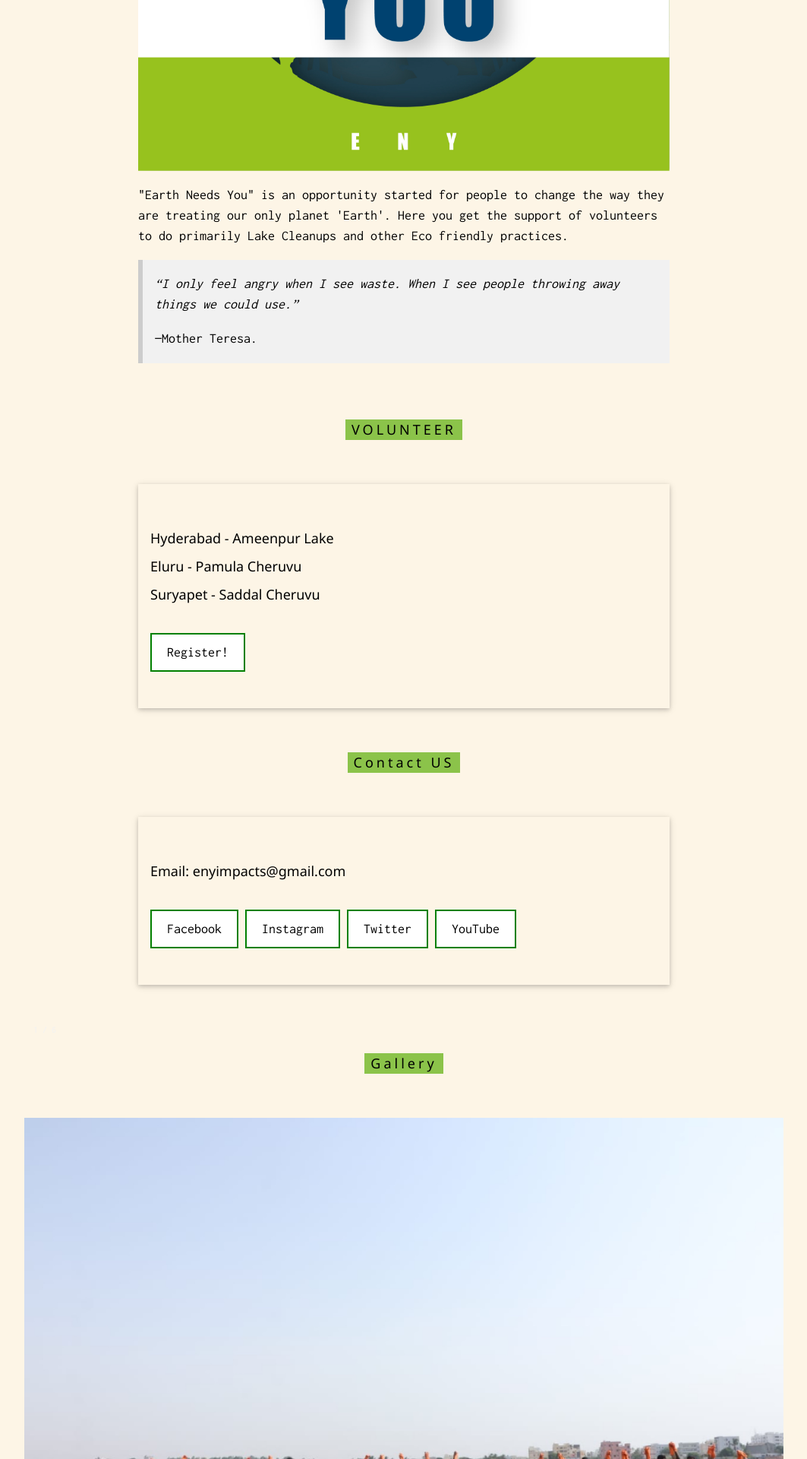
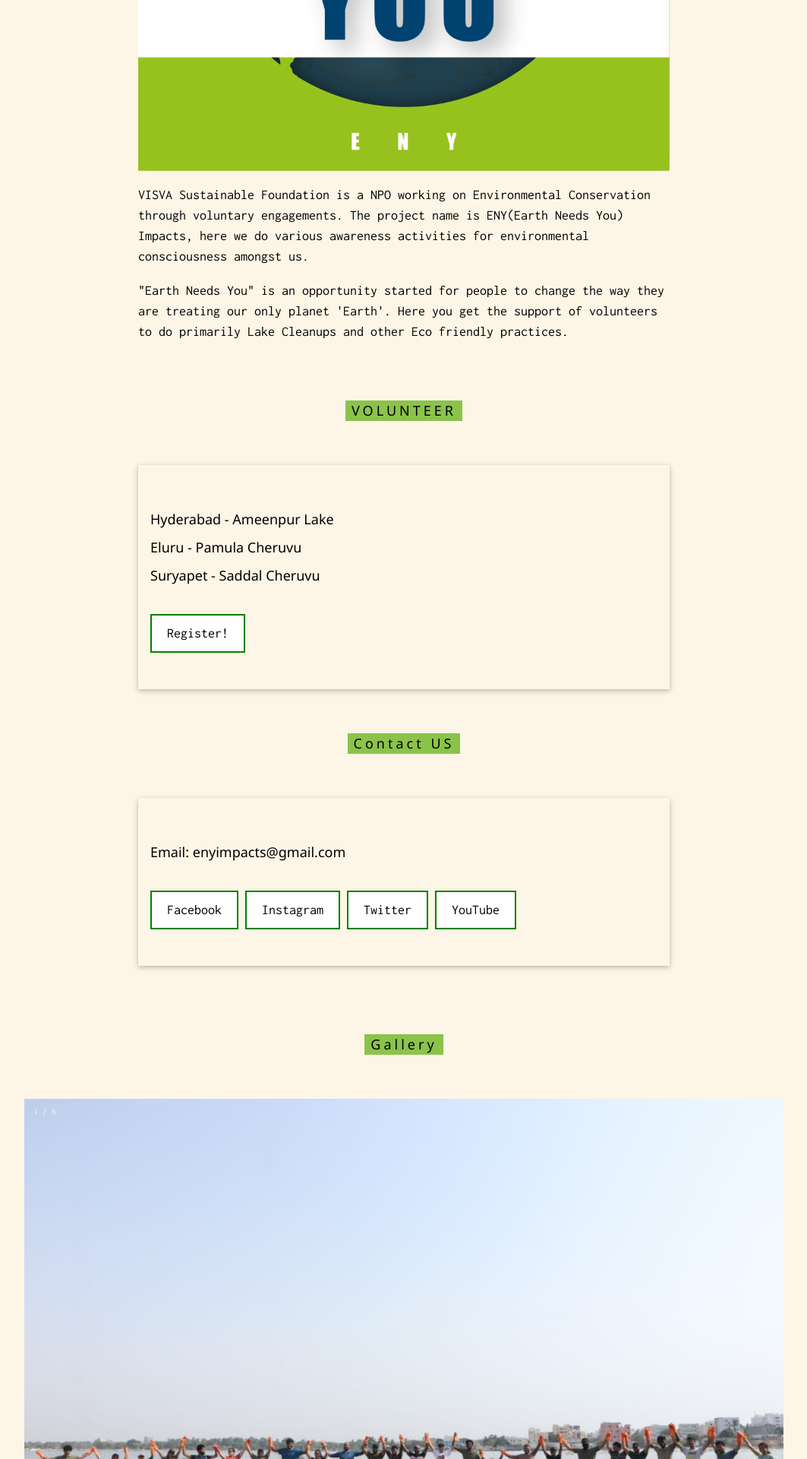
Before and after one commit to ShivaramaPranav/ToDo-APIService, a Flask app: page / in a window 1280 px wide. Shown: the part 1066-2986 px from the top of the page at 76% size, without its empty margins (108-1171 px from the left). Run offline with Flask 2, Linux system fonts and the light colour scheme.

Commit message:
Update visvaHome.html

```diff
--- a/templates/visvaHome.html
+++ b/templates/visvaHome.html
@@ -67,6 +67,7 @@
     display: block;
   margin-left: auto;
   margin-right: auto;
+  max-width: 100%;
 }
 
 .container {
@@ -141,11 +142,8 @@
   <div class="w3-content" style="max-width:700px">
     <h5 class="w3-center w3-padding-64"><span class="w3-tag w3-light-green w3-light-green w3-wide">ABOUT THE NGO</span></h5>
     <img src="../static/ENY-01.jpg" style="width:100%;max-width:1000px" class="w3-margin-top">
+    <p> VISVA Sustainable Foundation is a NPO working on Environmental Conservation through voluntary engagements. The project name is ENY(Earth Needs You) Impacts, here we do various awareness activities for environmental consciousness amongst us.</p>
     <p>"Earth Needs You" is an opportunity started for people to change the way they are treating our only planet 'Earth'. Here you get the support of volunteers to do primarily Lake Cleanups and other Eco friendly practices.</p>
-    <div class="w3-panel w3-leftbar w3-light-grey">
-      <p><i>“I only feel angry when I see waste. When I see people throwing away things we could use.”</i></p>
-      <p>   —Mother Teresa.</p>
-    </div>
   </div>
 </div>
 
@@ -210,32 +208,32 @@
 
 <div class="container">
   <h5 class="w3-center w3-padding-48"><span class="w3-tag w3-light-green w3-wide">Gallery</span></h5>
-  <div class="mySlides">
+  <div class="mySlides w3-display-container">
     <div class="numbertext">1 / 6</div>
     <img src="../static/IMG_1710.jpeg" style="width:100%">
   </div>
 
-  <div class="mySlides">
+  <div class="mySlides w3-display-container">
     <div class="numbertext">2 / 6</div>
     <img src="../static/IMG_1705.jpeg" style="width:100%">
   </div>
 
-  <div class="mySlides">
+  <div class="mySlides w3-display-container">
     <div class="numbertext">3 / 6</div>
     <img src="../static/IMG_3979.jpeg" style="width:100%">
   </div>
 
-  <div class="mySlides">
+  <div class="mySlides w3-display-container">
     <div class="numbertext">4 / 6</div>
     <img src="../static/IMG_5627.jpeg" style="width:100%">
   </div>
 
-  <div class="mySlides">
+  <div class="mySlides w3-display-container">
     <div class="numbertext">5 / 6</div>
     <img src="../static/IMG_6080.jpeg" style="width:100%">
   </div>
 
-  <div class="mySlides">
+  <div class="mySlides w3-display-container">
     <div class="numbertext">6 / 6</div>
     <img src="../static/IMG_3715.jpeg" style="width:100%">
   </div>
```
